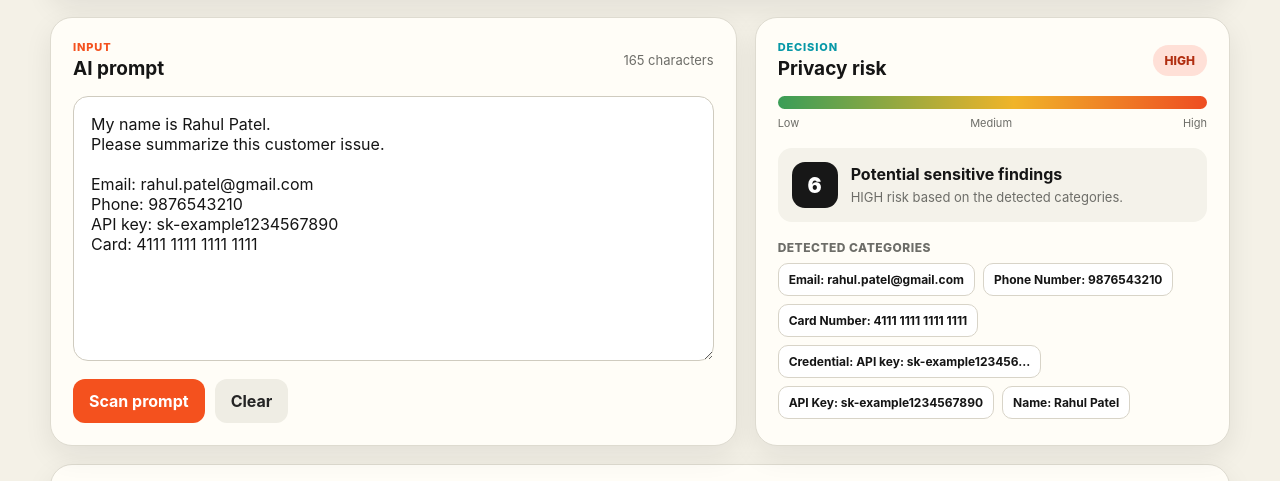
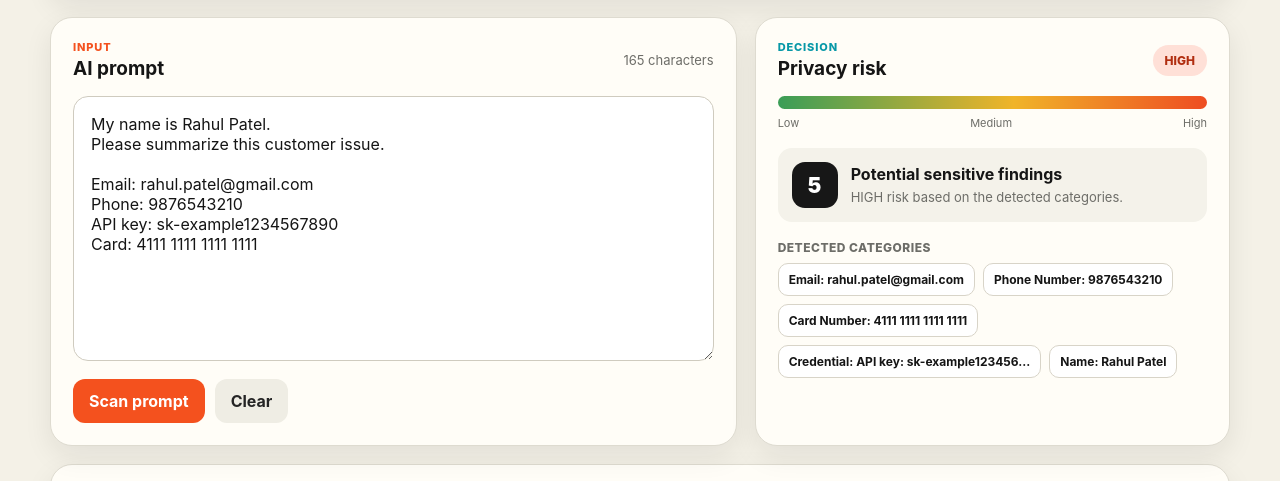
Before and after one commit to Swayam5128/PromptGuard, a plain HTML site: page index.html in a window 1280 px wide. Both pictures are taken after a click on the button "Load sample". Shown: the part 287-768 px from the top of the page. Drawn offline with Linux system fonts and the light colour scheme.

Commit message:
Fix duplicate detection

```diff
--- a/index.html
+++ b/index.html
@@ -98,6 +98,6 @@
     </footer>
   </main>
 
-  <script src="script.js?v=3"></script>
+  <script src="script.js?v=4"></script>
 </body>
 </html>
--- a/script.js
+++ b/script.js
@@ -55,7 +55,6 @@ function detect(text) {
   // Credential / secret patterns.
   const credentialPatterns = [
     { re: /\b(?:api[_ -]?key|secret[_ -]?key|password|passwd|token)\s*[:=]\s*["']?([^\s"',;]+)/gi, label: "Credential", score: 45 },
-    { re: /\bsk-[A-Za-z0-9_-]{16,}\b/g, label: "API Key", score: 45 },
     { re: /\bAKIA[0-9A-Z]{16}\b/g, label: "Cloud Access Key", score: 45 }
   ];
   for (const p of credentialPatterns) {
@@ -79,11 +78,15 @@ function detect(text) {
     addFinding(findings, "PII", "Government ID", m[1], 35, "[GOV_ID]");
   }
 
-  // Deduplicate overlapping findings by exact value/type.
+  // Deduplicate overlapping findings. If the same sensitive value is
+  // detected by multiple credential rules, keep only one finding.
   const unique = [];
   const seen = new Set();
   for (const f of findings) {
-    const key = `${f.type}|${f.label}|${f.value}`;
+    const normalizedValue = f.value.replace(/\s+/g, " ").trim().toLowerCase();
+    const key = f.type === "Credential"
+      ? `credential|${normalizedValue}`
+      : `${f.type}|${f.label}|${normalizedValue}`;
     if (!seen.has(key)) {
       seen.add(key);
       unique.push(f);
```
